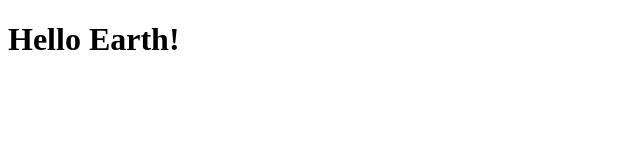
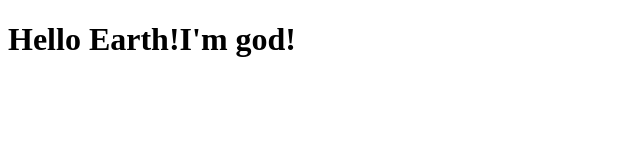
Before and after one commit to SubashCK/coursera-test, a plain HTML site: page site/index.html in a window 1280 px wide. Shown: the whole page, without its empty margins (0-640 px from the left). Drawn offline with Linux system fonts and the light colour scheme.

Commit message:
small addition to our page content

```diff
--- a/site/index.html
+++ b/site/index.html
@@ -4,6 +4,6 @@
 	<title>Hello Earth!</title>
 </head>
 <body>
-<h1>Hello Earth!</h1>
+<h1>Hello Earth!I'm god!</h1>
 </body>
 </html>
```
